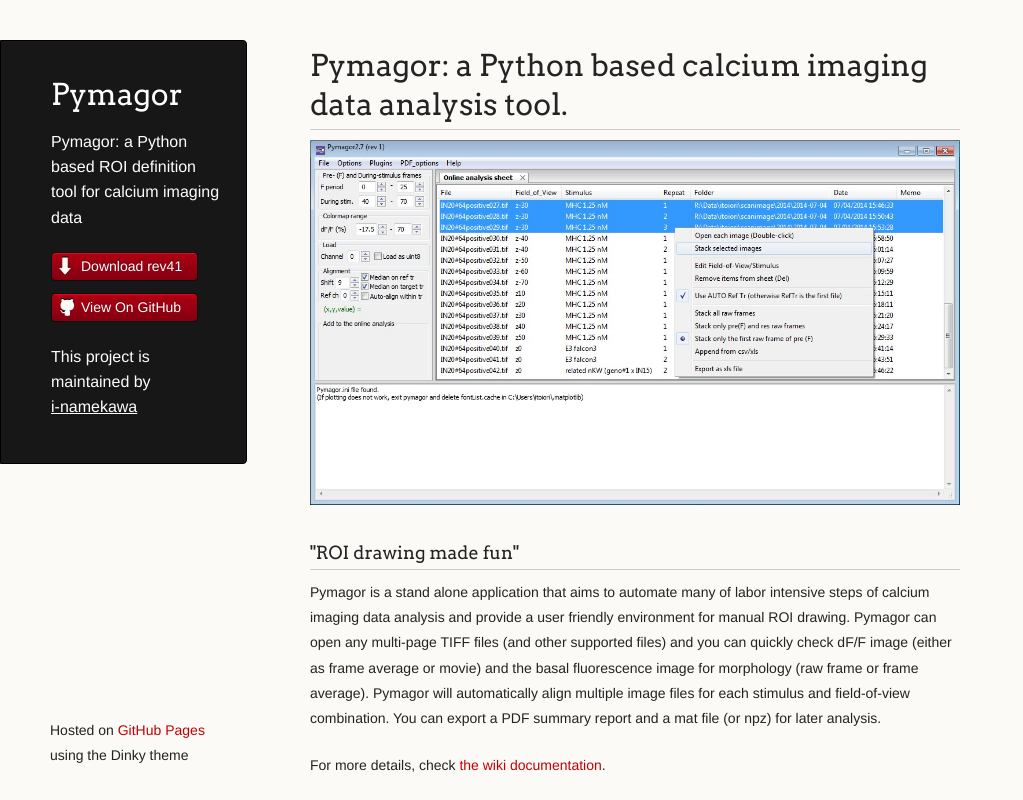
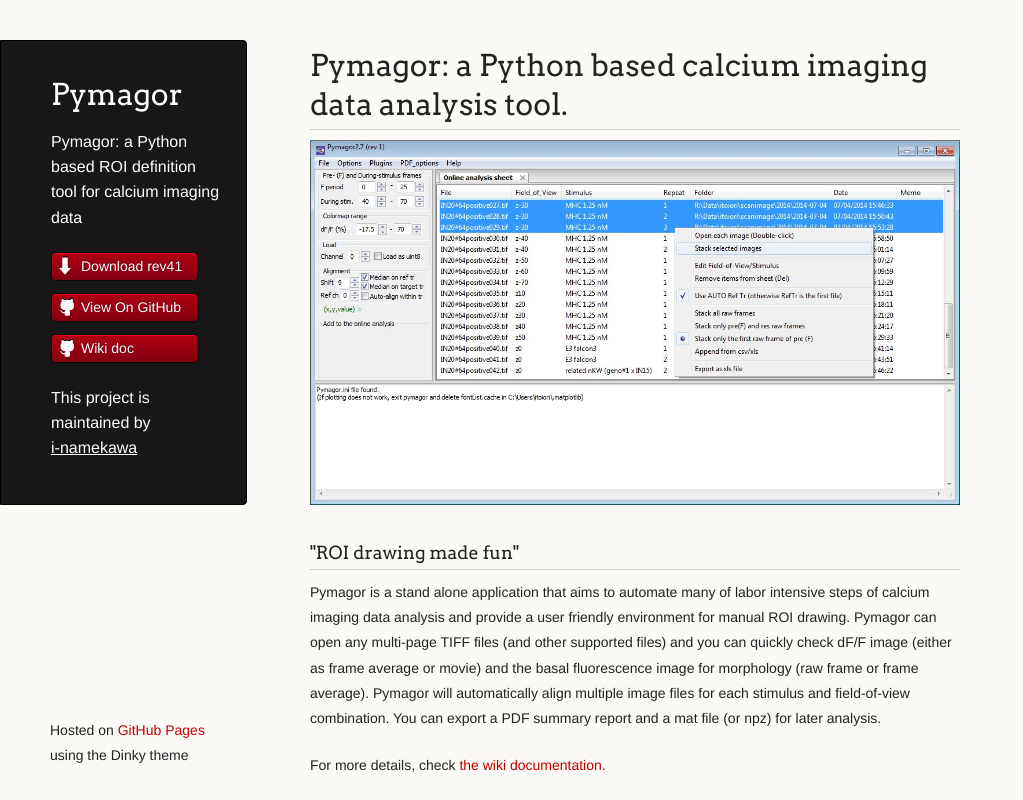
Before and after one commit to i-namekawa/Pymagor, a plain HTML site: page index.html in a window 1280 px wide. Shown: the top 800 px of the page, without its empty margins (0-1023 px from the left). Drawn offline with Linux system fonts and the light colour scheme.

Commit message:
added a link to wiki documentation

```diff
--- a/index.html
+++ b/index.html
@@ -22,6 +22,7 @@
         <ul>
           <li class="download"><a class="buttons" href="https://github.com/i-namekawa/Pymagor/releases/download/v2.7-beta.4/setup_Pymagor_rev41.zip">Download rev41</a></li>
           <li><a class="buttons github" href="https://github.com/i-namekawa/Pymagor">View On GitHub</a></li>
+          <li><a class="buttons github" href="https://github.com/i-namekawa/Pymagor/wiki">Wiki doc</a></li>
         </ul>
 
         <p class="header">This project is maintained by <a class="header name" href="https://github.com/i-namekawa">i-namekawa</a></p>
```
